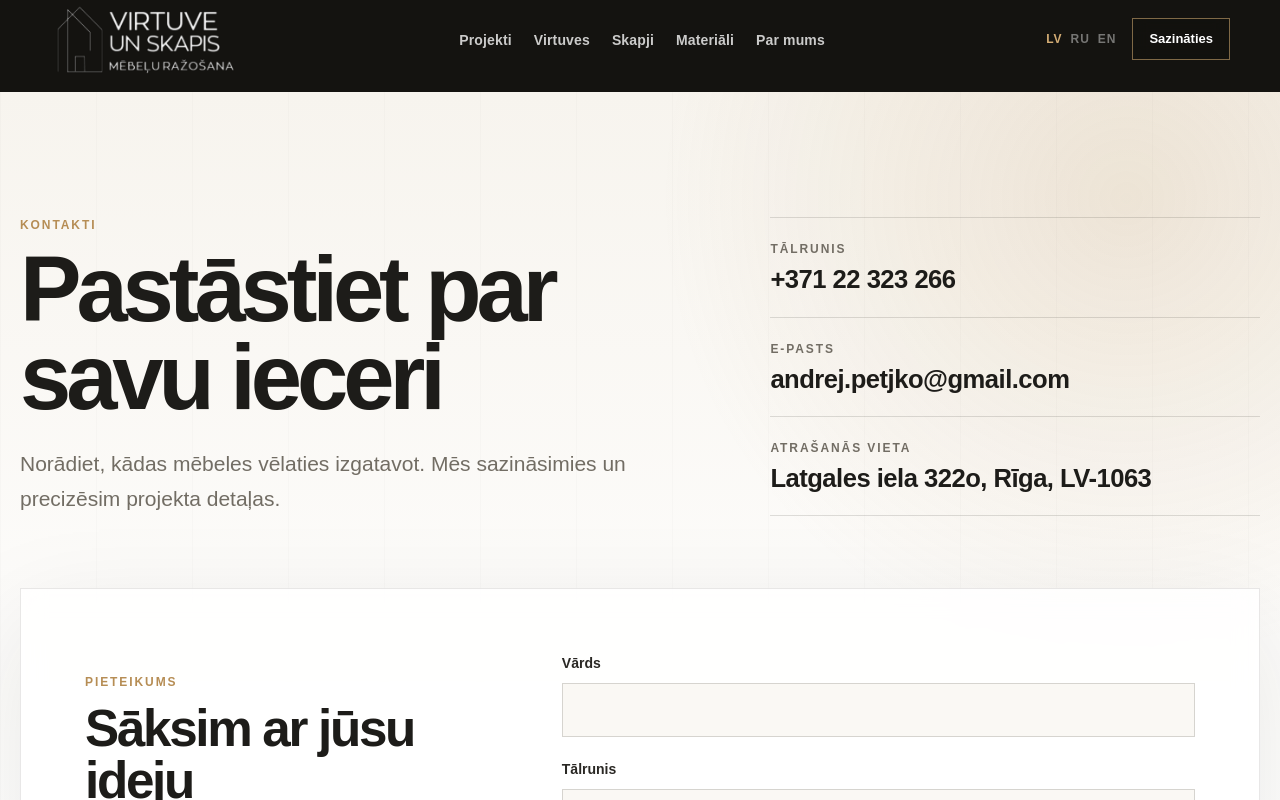
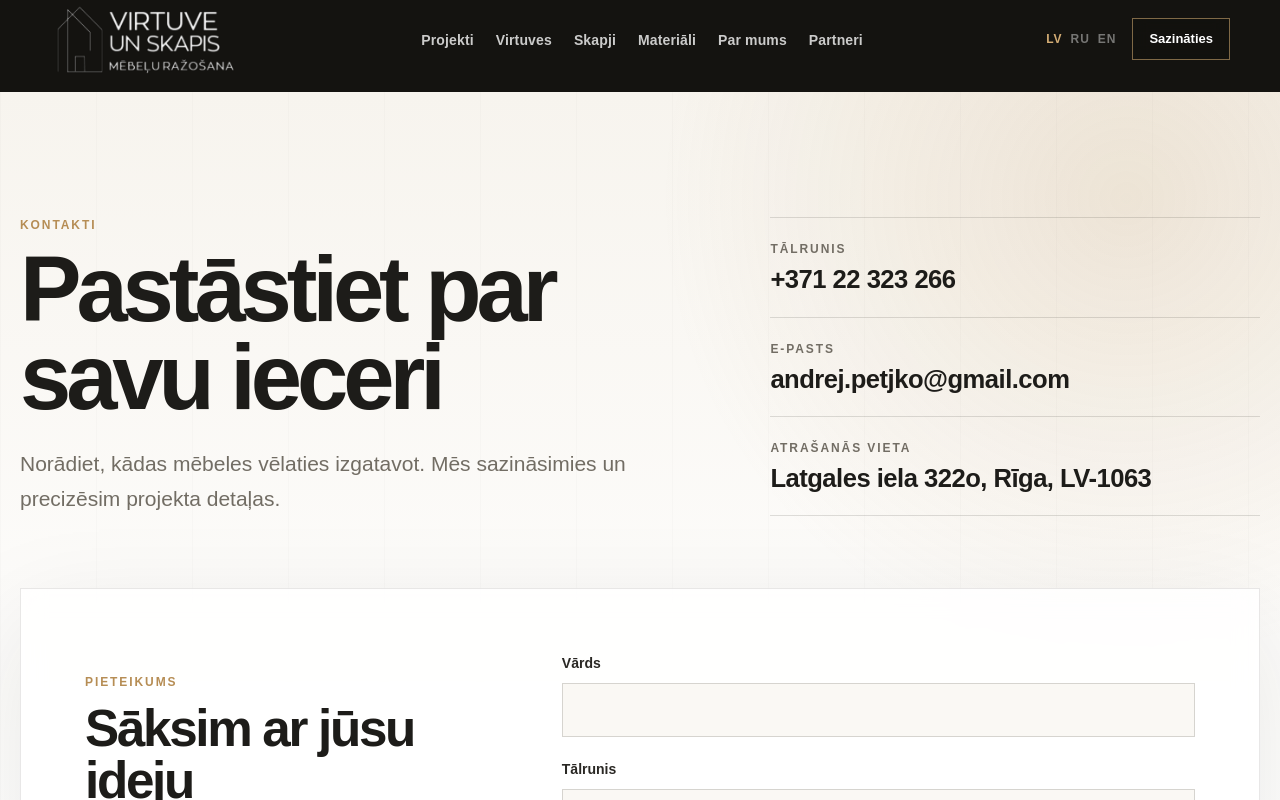
Before and after one commit to SergeyJak/virtuveunskapis, a Next.js app: page /contacts in a window 1280 px wide. Shown: the top 800 px of the page. Built offline with nearby package versions, Linux system fonts and the light colour scheme.

Commit message:
feat: add partners navigation item

```diff
--- a/data/site.ts
+++ b/data/site.ts
@@ -6,6 +6,7 @@ export const navigation = [
   { label: 'Skapji', href: '/portfolio?category=wardrobes' },
   { label: 'Materiāli', href: '/#materials' },
   { label: 'Par mums', href: '/#about' },
+  { label: 'Partneri', href: '/partners' },
   { label: 'Kontakti', href: '/contacts' },
 ]
 
```
